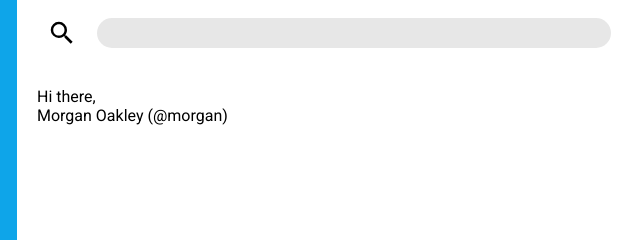
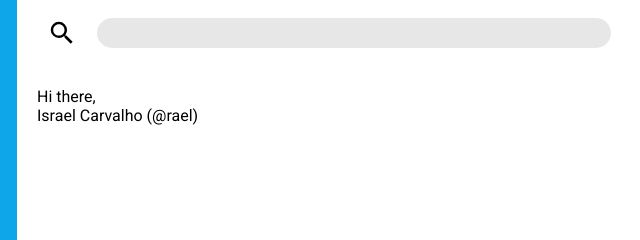
Before and after one commit to raelcx/admin-dashboard, a plain HTML site: page index.html in a window 1280 px wide. Shown: the top 240 px of the page, 239-879 px from the left. Drawn offline with Linux system fonts and the light colour scheme.

Commit message:
Change html text

```diff
--- a/index.html
+++ b/index.html
@@ -75,7 +75,7 @@
                     <div class="profileImage"></div>
                     <div class="welcomeText">
                         <p>Hi there,</p>
-                        <p>Morgan Oakley (@morgan)</p>
+                        <p>Israel Carvalho (@rael)</p>
                     </div>
 
                 </div>
```
